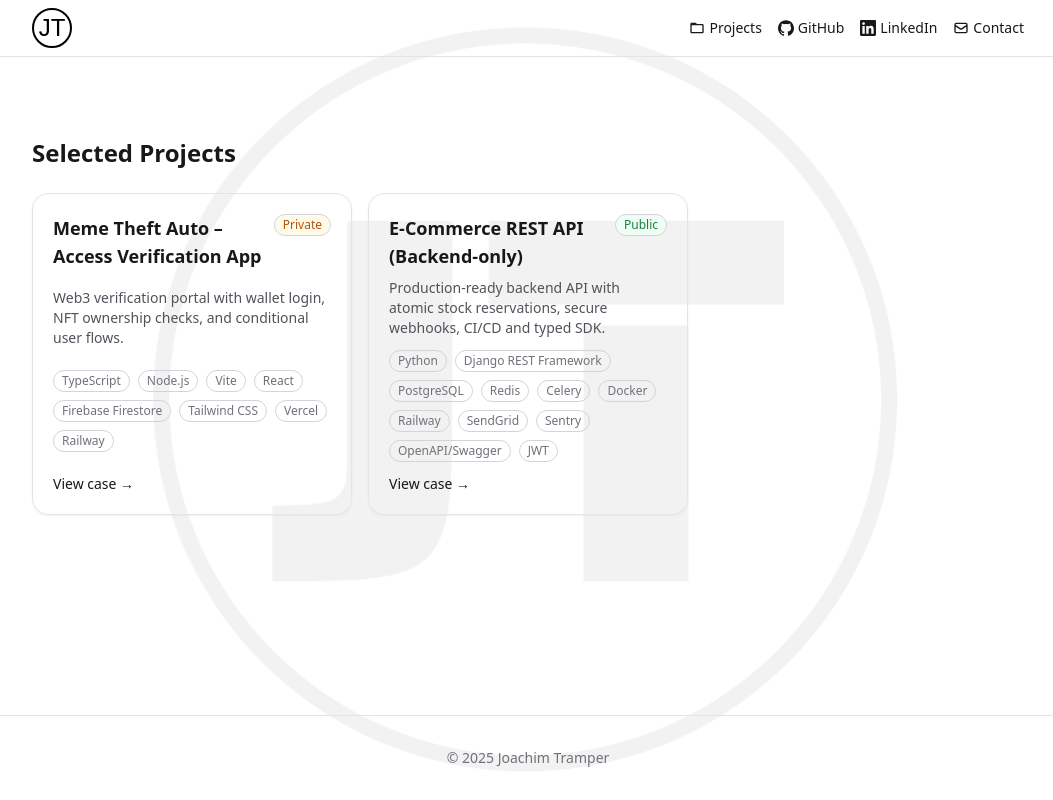
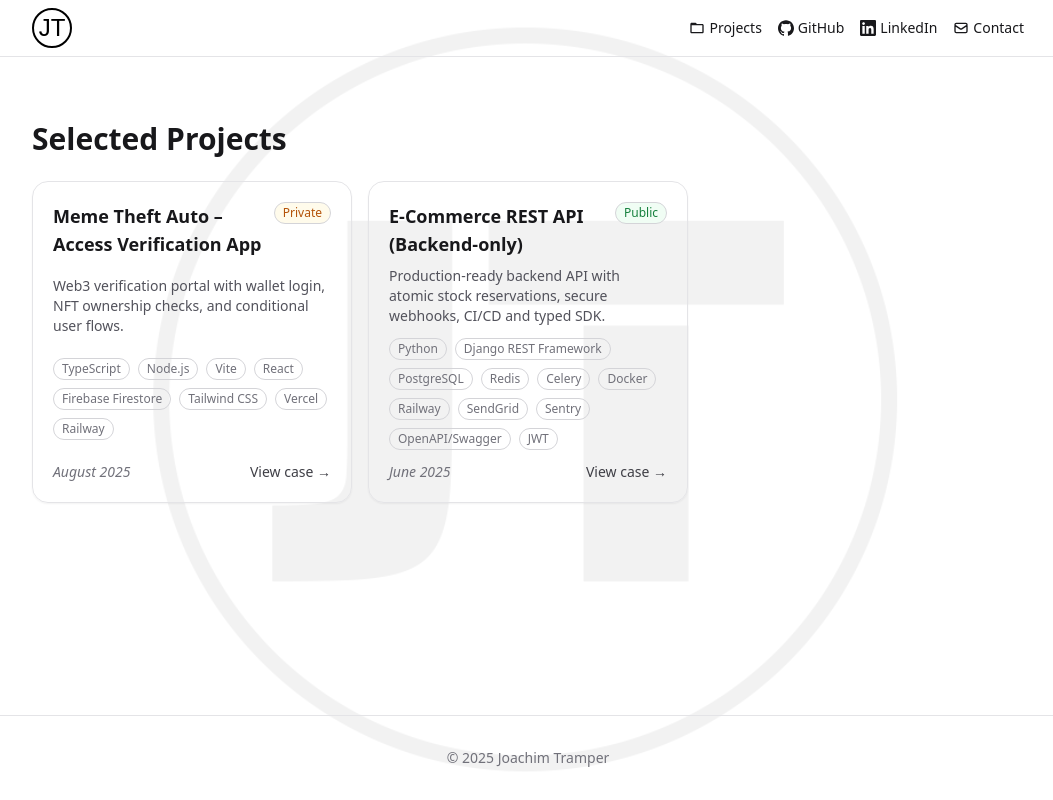
Before and after one commit to JoachimTramper/Portfolio, a React (Vite) app: page /projects in a window 1280 px wide. Shown: the whole page, without its empty margins (112-1165 px from the left). Built offline with nearby package versions, Linux system fonts and the light colour scheme; a web font is replaced by a local one.

Commit message:
Layout tweaks.

```diff
--- a/src/data/projects.ts
+++ b/src/data/projects.ts
@@ -1,6 +1,7 @@
 export type Project = {
   slug: string
   title: string
+  date: string
   status: 'Public' | 'Private'
   stack: string[]
   summary: string
@@ -19,6 +20,7 @@ export const projects: Project[] = [
   {
     slug: 'verify-mta',
     title: 'Meme Theft Auto – Access Verification App',
+    date: 'August 2025',
     status: 'Private',
     stack: [
       'TypeScript',
@@ -57,6 +59,7 @@ export const projects: Project[] = [
   {
     slug: 'ecommerce-api',
     title: 'E-Commerce REST API (Backend-only)',
+    date: 'June 2025',
     status: 'Public',
     stack: [
       'Python',
--- a/src/pages/Contact.tsx
+++ b/src/pages/Contact.tsx
@@ -1,7 +1,7 @@
 export default function Contact() {
   return (
-    <section className="py-10 space-y-6">
-      <h1 className="text-2xl font-bold">Contact</h1>
+    <section className="py-6 space-y-6">
+      <h1 className="text-3xl font-bold">Contact</h1>
 
       <ul className="space-y-2">
         <li>
--- a/src/pages/Home.tsx
+++ b/src/pages/Home.tsx
@@ -2,8 +2,8 @@ import { Link } from 'react-router-dom'
 
 export default function Home() {
   return (
-    <section className="py-10 space-y-6">
-      <h1 className="text-3xl font-bold">Joachim Tramper</h1>
+    <section className="py-6 space-y-6">
+      <h1 className="text-3xl font-bold mb-10">Joachim Tramper</h1>
 
       <div className="text-zinc-600 dark:text-zinc-400 max-w-2xl space-y-4">
         <p>
--- a/src/pages/ProjectDetail.tsx
+++ b/src/pages/ProjectDetail.tsx
@@ -19,8 +19,9 @@ export default function ProjectDetail() {
   return (
     <article className="prose dark:prose-invert max-w-none">
       <header className="mb-6">
-        <div className="flex items-start justify-between gap-3">
-          <h1 className="mb-8">{project.title}</h1>
+        <div className="flex flex-col gap-2 sm:flex-row sm:items-start sm:justify-between">
+          <h1 className="mb-0 sm:mb-10">{project.title}</h1>
+          <div className="flex items-center gap-3 justify-end sm:justify-start">
             <span
               className={
                 'badge text-sm ' +
@@ -32,6 +33,8 @@ export default function ProjectDetail() {
             >
               {project.status}
             </span>
+            <span className="text-sm italic text-zinc-500 dark:text-zinc-400">{project.date}</span>
+          </div>
         </div>
 
         <nav aria-label="Breadcrumb">
--- a/src/pages/Projects.tsx
+++ b/src/pages/Projects.tsx
@@ -3,8 +3,8 @@ import { Link } from 'react-router-dom'
 
 export default function Projects() {
   return (
-    <section className="py-10 space-y-6">
-      <h1 className="text-2xl font-bold">Selected Projects</h1>
+    <section className="py-6 space-y-6">
+      <h1 className="text-3xl font-bold">Selected Projects</h1>
       <div className="grid-auto">
         {projects.map((p) => (
           <Link
@@ -39,7 +39,10 @@ export default function Projects() {
               ))}
             </ul>
 
-            <div className="mt-3 text-sm">View case →</div>
+            <div className="mt-3 flex items-center justify-between text-sm text-zinc-500">
+              <span className="italic">{p.date}</span>
+              <span className="text-zinc-700 dark:text-zinc-200">View case →</span>
+            </div>
           </Link>
         ))}
       </div>
```
Lines whose indentation alone changed are shown as unchanged.
